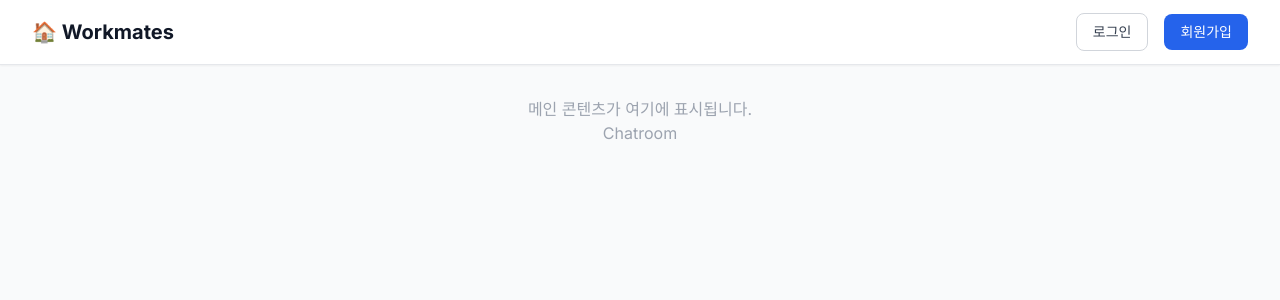
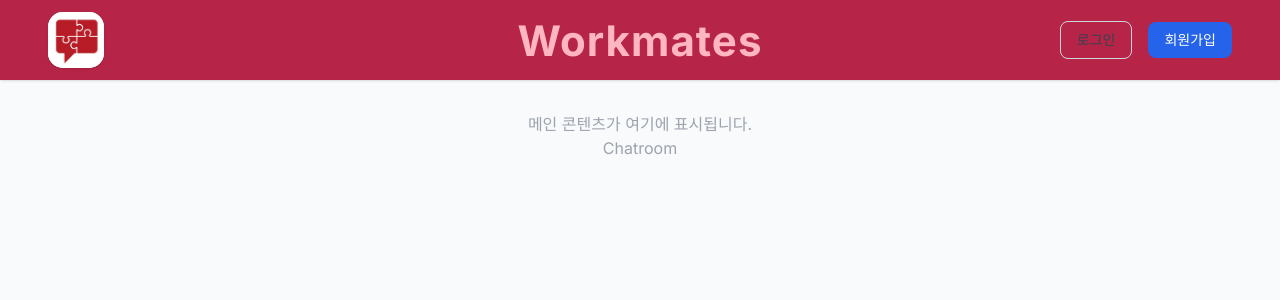
Before and after one commit to Gabia2nd-Overflow/Workmates, a React (Vite) app in the folder source/frontend/: page / in a window 1280 px wide. Shown: the top 300 px of the page. Built offline with nearby package versions, Linux system fonts and the light colour scheme.

Commit message:
2028.08.25_header
2028.08.25_header

```diff
--- /dev/null
+++ b/source/frontend/src/Components/Header.jsx
@@ -0,0 +1,44 @@
+import React from "react";
+import { cn } from "../utils/cn";
+import AuthButtons from "../Components/AuthButtons";
+
+const Header = () => {
+  return (
+    <header
+  className={cn(
+    "w-full h-[80px] flex items-center px-12 fixed top-0 left-0 z-50 shadow"
+  )}
+  style={{
+    backgroundColor: "#b62547",
+  }}
+>
+  {/* 좌측: 로고 */}
+  <div className="flex items-center w-1/3">
+    <div className="w-14 h-14 bg-white rounded-[15px] mr-4 flex items-center justify-center shadow overflow-hidden">
+      <img
+        src="/img/logo.png"
+        alt="로고"
+        className="w-full h-full object-cover"
+      />
+    </div>
+  </div>
+
+  {/* 중앙: Workmates */}
+  <div className="flex justify-center w-1/3">
+    <span
+      className="text-[42px] font-bold tracking-wide"
+      style={{ color: "#FFB6C1" }}
+    >
+      Workmates
+    </span>
+  </div>
+
+  {/* 우측: AuthButtons */}
+  <div className="flex justify-end items-center w-1/3">
+    <AuthButtons />
+  </div>
+</header>
+  );
+};
+
+export default Header;
--- a/source/frontend/src/pages/Home.jsx
+++ b/source/frontend/src/pages/Home.jsx
@@ -1,21 +1,16 @@
 // src/pages/Home.jsx
 
+import Header from '../Components/Header';
 import AuthButtons from '../Components/AuthButtons';
 import ChatroomButton from '../Components/ChatroomButton';
 import Chatroom from './Chatroom';
 
 const Home = () => {
   return (
-    <div className="min-h-screen bg-gray-50">
-      {/* 상단 바 */}
-      <header className="bg-white shadow-sm border-b">
-        <div className="max-w-7xl mx-auto px-4 sm:px-6 lg:px-8">
-          <div className="flex justify-between items-center h-16">
-            <h1 className="text-xl font-bold text-gray-900">🏠 Workmates</h1>
-            <AuthButtons />
-          </div>
-        </div>
-      </header>
+    <div className="min-h-screen bg-gray-50 pt-[80px]"> {/* pt-[100px]: Header height 만큼 padding top */}
+
+    {/* 상단바 영역 */}
+    <Header />
 
       {/* 본문 영역 (비워둠) */}
       <main className="p-8 text-center text-gray-400">
```
Also changed, not shown: source/frontend/public/img/logo.png (added).
